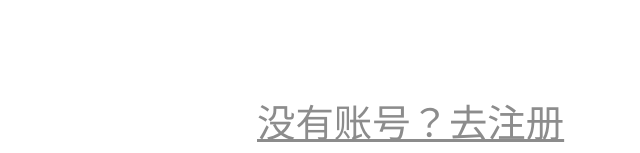
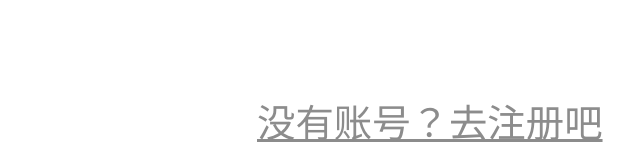
Before and after one commit to Catory/mumu_fruits, a Django app: page /axf/loadlogin/ in a window 1280 px wide. Shown: the part 802-955 px from the top of the page, without its empty margins (640-1280 px from the left). Run offline with Django 3.2, Linux system fonts and the light colour scheme; some libraries are stand-ins or nearby versions.

Commit message:
Update mineLogin.html

```diff
--- a/templates/appOne/mineLogin.html
+++ b/templates/appOne/mineLogin.html
@@ -1,4 +1,4 @@
-{% extends 'appOne/base.html' %}
+ {% extends 'appOne/base.html' %}
 {% load static %}
 
 {% block selfResource %}
@@ -27,7 +27,7 @@
             <input type="submit" value="登录" class="input_submit btn btn-info">
 
         </form>
-        <a href="{% url 'axf:loadregedit' %}" class="a_class">没有账号？去注册</a>
+        <a href="{% url 'axf:loadregedit' %}" class="a_class">没有账号？去注册吧</a>
         <a href="{% url 'axf:mine' %}"><div id="div_back">&lt;</div></a>
     </div>
 
```
